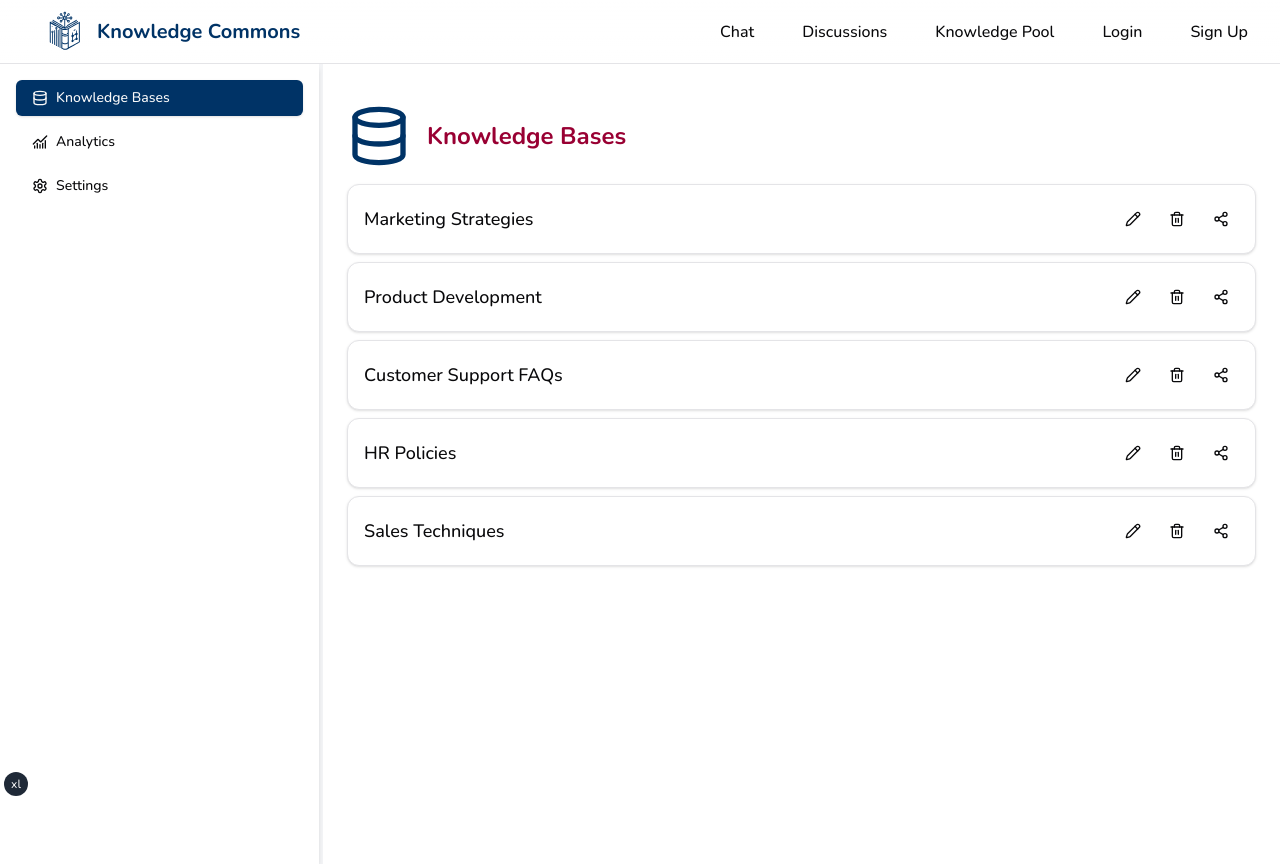
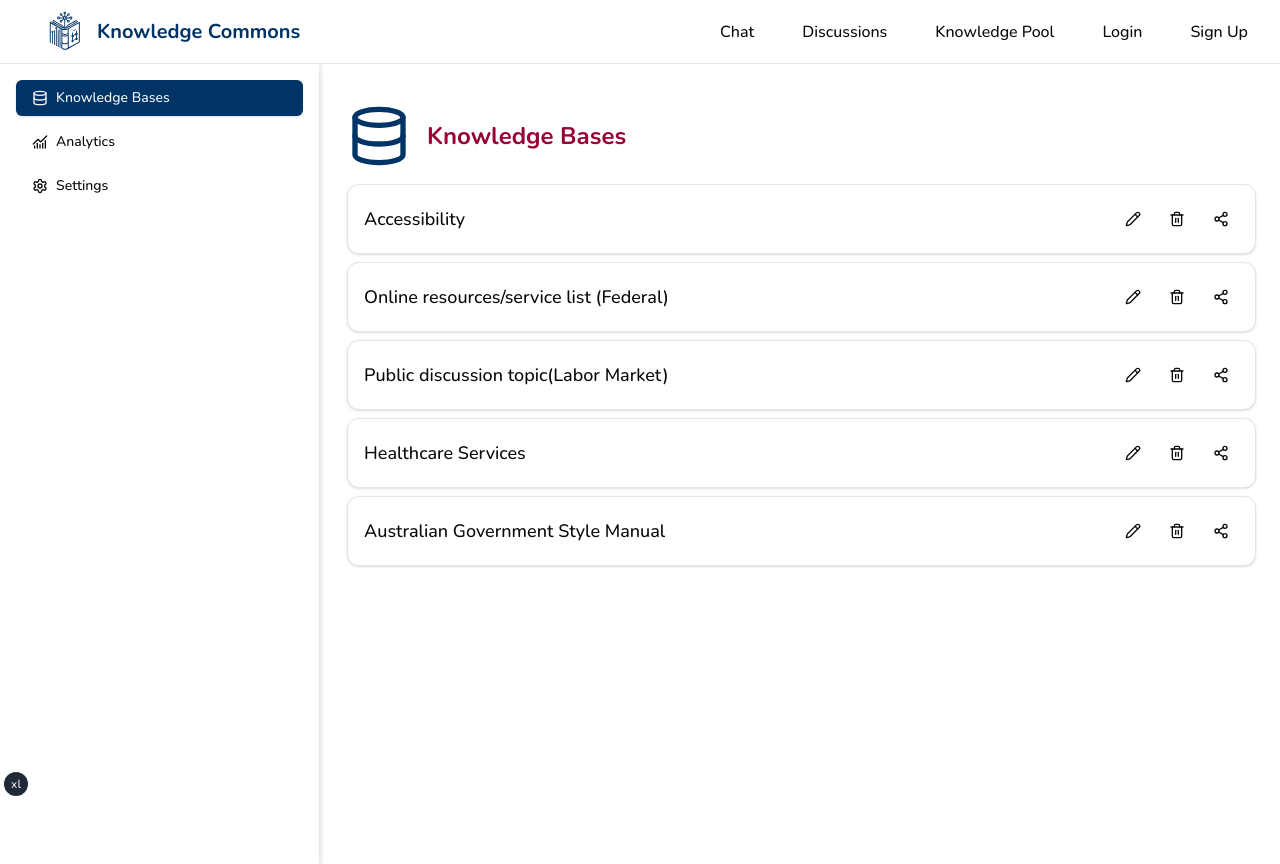
Before and after one commit to Gundalai-Batkhuu/CreativeCommons-Govhack2024, a Next.js app in the folder frontend/: page /account in a window 1280 px wide. Built offline with nearby package versions, Linux system fonts and the light colour scheme; no server answers.

Commit message:
update: update the ui components

```diff
--- a/frontend/components/account.tsx
+++ b/frontend/components/account.tsx
@@ -13,11 +13,11 @@ interface KnowledgeBase {
 }
 
 const mockKnowledgeBases: KnowledgeBase[] = [
-  { id: '1', name: 'Marketing Strategies' },
-  { id: '2', name: 'Product Development' },
-  { id: '3', name: 'Customer Support FAQs' },
-  { id: '4', name: 'HR Policies' },
-  { id: '5', name: 'Sales Techniques' },
+  { id: '1', name: 'Accessibility' },
+  { id: '2', name: 'Online resources/service list (Federal)' },
+  { id: '3', name: 'Public discussion topic(Labor Market)' },
+  { id: '4', name: 'Healthcare Services' },
+  { id: '5', name: 'Australian Government Style Manual' },
 ]
 
 export default function TwoPaneUI() {
@@ -30,7 +30,8 @@ export default function TwoPaneUI() {
     setKnowledgeBases(knowledgeBases.filter(kb => kb.id !== id))
   }
 
-  const onShare = (id: string) => {
+  const onShare = (event: React.MouseEvent) => {
+    event.stopPropagation()
     setShowNotification(true)
   }
 
@@ -101,7 +102,7 @@ export default function TwoPaneUI() {
       {/* Right Pane */}
       <div className="w-3/4 p-6 overflow-auto bg-white">
         <div className="py-4 flex items-center">
-        <Database className="h-16 w-16 mr-4 text-primaryAccent" onClick={showAnalyticStats} />
+            <Database className="h-16 w-16 mr-4 text-primaryAccent" />
             <h1 className="text-2xl font-bold text-secondaryAccent">Knowledge Bases</h1>
 
         </div>
@@ -141,7 +142,7 @@ export default function TwoPaneUI() {
                   <TooltipProvider delayDuration={50}>
                     <Tooltip>
                       <TooltipTrigger asChild>
-                        <Button variant="ghost" size="icon" onClick={() => onShare(kb.id)}>
+                        <Button variant="ghost" size="icon" onClick={(event) => onShare(event)}>
                           <Share2 className="h-4 w-4" />
                         </Button>
                       </TooltipTrigger>
--- a/frontend/components/header.tsx
+++ b/frontend/components/header.tsx
@@ -55,7 +55,7 @@ export function Header() {
                         Discussions
                     </Button>
                 </Link>
-                <Link href="/marketplace">
+                <Link href="/database-collection">
                     <Button variant="ghost" className="text-base">
                         Knowledge Pool
                     </Button>
```
